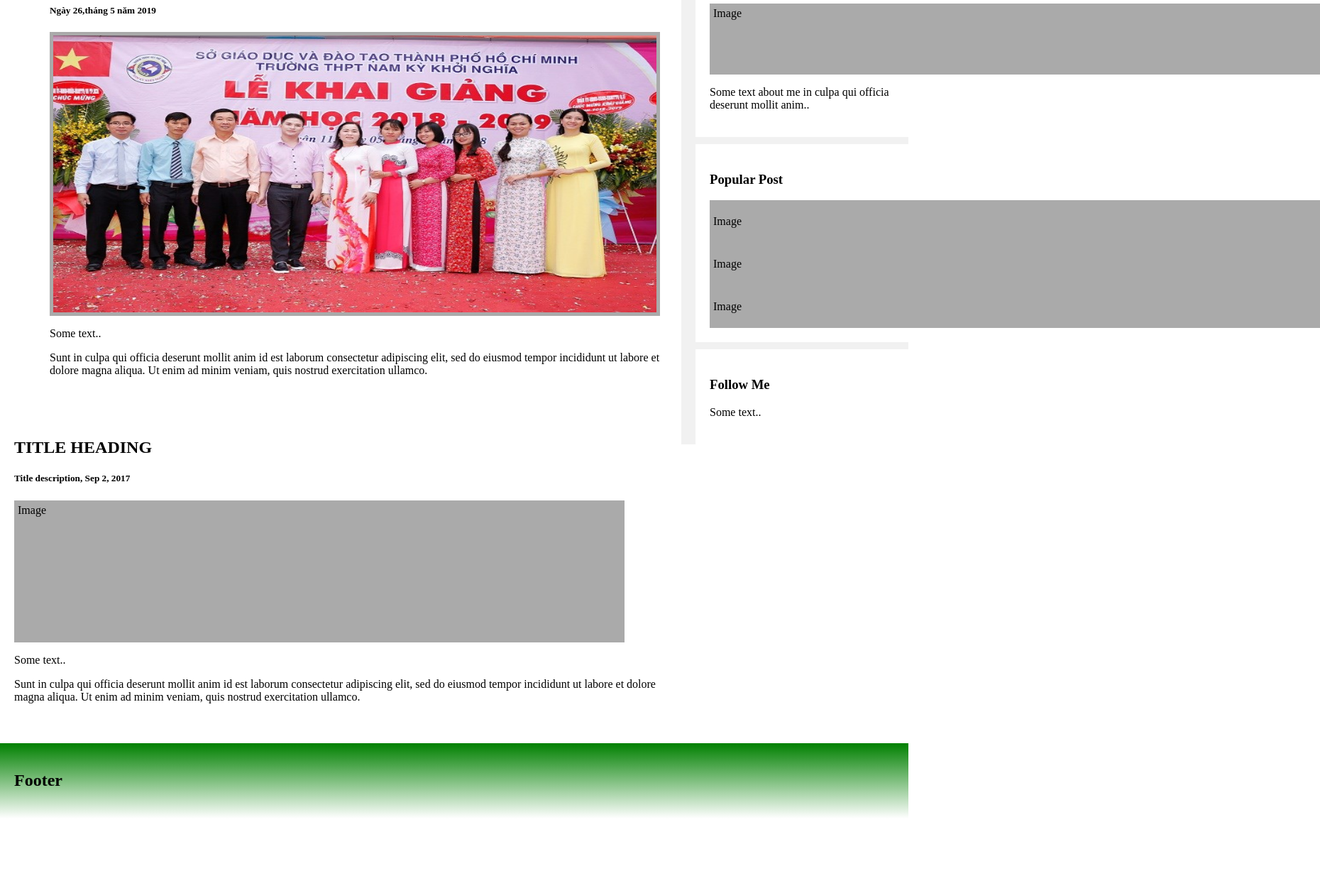
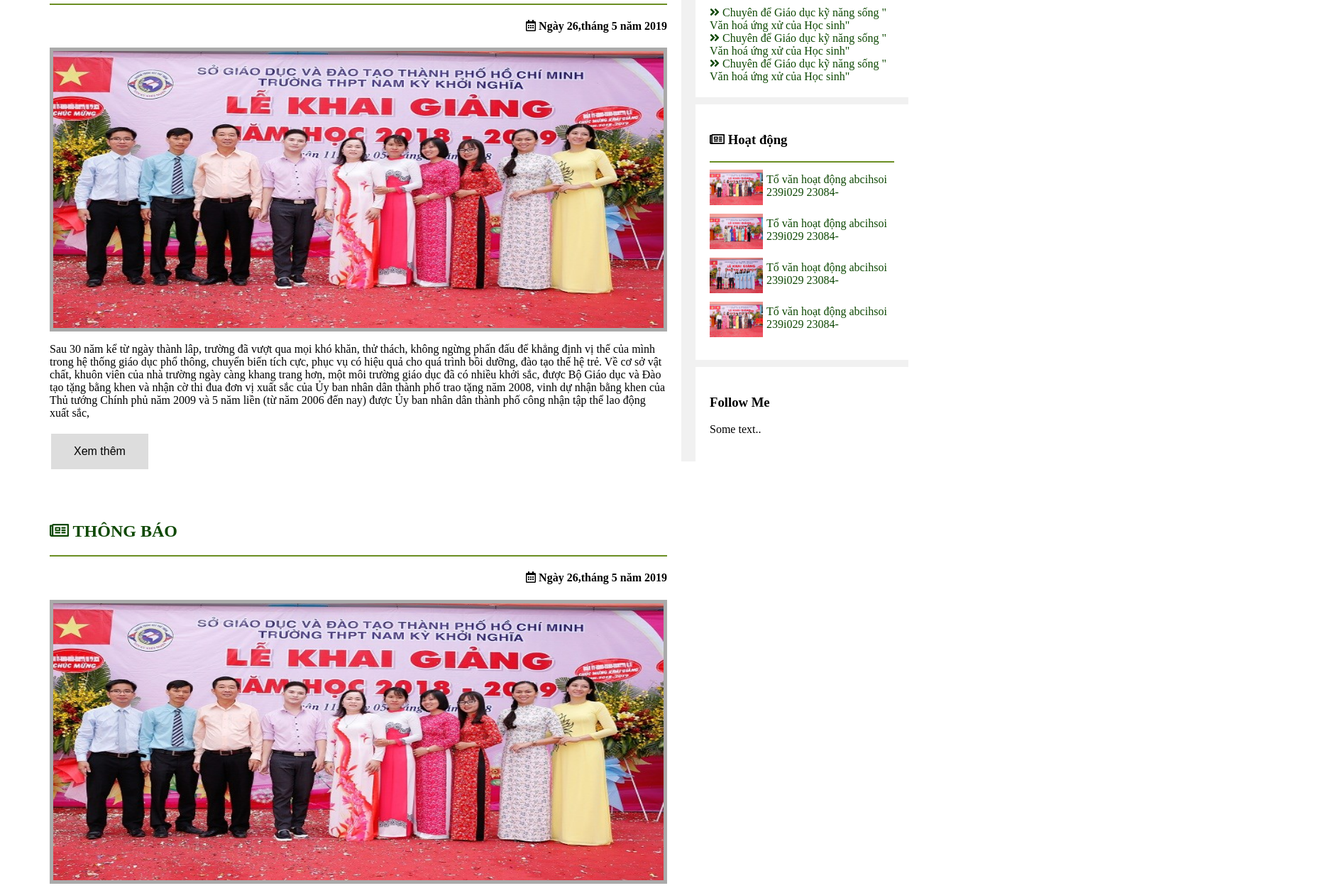
Before and after one commit to phanvanphu/phanvanphu123, a plain HTML site: page index.html in a window 1280 px wide. Shown: the part 278-1536 px from the top of the page at 71% size, 1860 px wide, since content can reach past the window. Before the commit the page ends 1431 px from the top, so only its background shows below. Drawn offline with Linux system fonts and the light colour scheme.

Commit message:
init sources

```diff
--- a/css/main.css
+++ b/css/main.css
@@ -163,7 +163,7 @@ body {
 .fakeimg {
     background-color: #aaa;
     padding: 5px;
-    width:860px;
+    width:100%;
 }
 
 /* Add a card effect for articles */
@@ -181,12 +181,6 @@ body {
 }
 
 /* Footer */
-.footer {
-    padding: 20px;
-    text-align: center;
-    background: #ddd;
-    margin-top: 20px;
-}
 .label-contact{
     padding-left: 10px;
     position: absolute;
@@ -204,7 +198,7 @@ body {
 .footer {
     padding: 20px;
     text-align: left;
-    background-image: linear-gradient(green,white);
+    background-image: linear-gradient(white,green);
     margin-top: 20px;
 }
 .hf {
@@ -213,3 +207,70 @@ body {
     float: left;
     padding-right: 30px;
 }
+.main-footer{
+    text-align: left;
+    display:flex;
+    margin-left:50px;
+}
+.text-footer{
+    padding-left: 10px;
+}
+a{
+    color:#0e4803;
+
+}
+a:link {
+    text-decoration: none;
+}
+
+a:visited {
+    text-decoration: none;
+}
+
+a:hover {
+    text-decoration: underline;
+}
+
+a:active {
+    text-decoration: underline;
+}
+.btn {
+    background-color: #ddd;
+    border: none;
+    color: black;
+    padding: 16px 32px;
+    text-align: center;
+    font-size: 16px;
+    margin: 4px 2px;
+    transition: 0.3s;
+    cursor:pointer;
+}
+
+.btn:hover {
+    background-color: #3e8e41;
+    color: white;
+}
+.header-card{
+    border-bottom: 2px solid olivedrab;
+    margin-bottom:10px;
+
+}
+.img-valign {
+    vertical-align: middle;
+    margin-bottom: 0.75em;
+    height:50px;
+}
+
+.text1 {
+    font-size: 44px;
+}
+
+.text2 {
+    font-size: 24px;
+}
+.flex{
+    display:flex;
+}
+.text-activity{
+    padding:5px
+}
--- a/index.html
+++ b/index.html
@@ -32,7 +32,7 @@
 </div>
 
 <div class="navbar">
-    <a href="#home">Trang chủ</a>
+    <a href="#home"><i class="fas fa-home"></i> Trang chủ</a>
     <div class="dropdown">
         <button class="dropbtn">Tin tức và sự kiện
             <i class="fas fa-caret-down"></i>
@@ -67,33 +67,77 @@
 <div class="row">
     <div class="leftcolumn">
         <div class="card main-content">
-            <h2>TIN TỨC VÀ SỰ KIỆN</h2>
-            <h5>Ngày 26,tháng 5 năm 2019</h5>
+            <div class="header-card">
+            <a href="#"><h2> <i class="far fa-newspaper"></i> TIN TỨC VÀ SỰ KIỆN</h2></a>
+            </div>
+            <h4 style="text-align:right"><i class="far fa-calendar-alt"></i> Ngày 26,tháng 5 năm 2019</h4>
             <div class="fakeimg" style="height:400px;">
                 <img class="content-img" src="images/khai-giang.jpg">
             </div>
-            <p>Some text..</p>
-            <p>Sunt in culpa qui officia deserunt mollit anim id est laborum consectetur adipiscing elit, sed do eiusmod tempor incididunt ut labore et dolore magna aliqua. Ut enim ad minim veniam, quis nostrud exercitation ullamco.</p>
+            <p>Sau 30 năm kể từ ngày thành lâp, trường đã vượt qua mọi khó khăn, thử thách, không ngừng phấn đấu để khẳng định vị thế của mình trong hệ thống giáo dục phổ thông, chuyển biến tích cực, phục vụ có hiệu quả cho quá trình bồi dưỡng, đào tạo thế hệ trẻ. Về cơ sở vật chất, khuôn viên của nhà trường ngày càng khang trang hơn, một môi trường giáo dục đã có nhiều khởi sắc, được Bộ Giáo dục và Đào tạo tặng bằng khen và nhận cờ thi đua đơn vị xuất sắc của Ủy ban nhân dân thành phố trao tặng năm 2008, vinh dự nhận bằng khen của Thủ tướng Chính phủ năm 2009 và 5 năm liền (từ năm 2006 đến nay) được Ủy ban nhân dân thành phố công nhận tập thể lao động xuất sắc,</p>
+            <button class="btn"> Xem thêm</button>
+
         </div>
-        <div class="card">
-            <h2>TITLE HEADING</h2>
-            <h5>Title description, Sep 2, 2017</h5>
-            <div class="fakeimg" style="height:200px;">Image</div>
-            <p>Some text..</p>
-            <p>Sunt in culpa qui officia deserunt mollit anim id est laborum consectetur adipiscing elit, sed do eiusmod tempor incididunt ut labore et dolore magna aliqua. Ut enim ad minim veniam, quis nostrud exercitation ullamco.</p>
+        <div class="card main-content">
+            <div class="header-card">
+                <a href="#"><h2> <i class="far fa-newspaper"></i> THÔNG BÁO</h2></a>
+            </div>
+            <h4 style="text-align:right"><i class="far fa-calendar-alt"></i> Ngày 26,tháng 5 năm 2019</h4>
+            <div class="fakeimg" style="height:400px;">
+                <img class="content-img" src="images/khai-giang.jpg">
+            </div>
+            <p>Sau 30 năm kể từ ngày thành lâp, trường đã vượt qua mọi khó khăn, thử thách, không ngừng phấn đấu để khẳng định vị thế của mình trong hệ thống giáo dục phổ thông, chuyển biến tích cực, phục vụ có hiệu quả cho quá trình bồi dưỡng, đào tạo thế hệ trẻ. Về cơ sở vật chất, khuôn viên của nhà trường ngày càng khang trang hơn, một môi trường giáo dục đã có nhiều khởi sắc, được Bộ Giáo dục và Đào tạo tặng bằng khen và nhận cờ thi đua đơn vị xuất sắc của Ủy ban nhân dân thành phố trao tặng năm 2008, vinh dự nhận bằng khen của Thủ tướng Chính phủ năm 2009 và 5 năm liền (từ năm 2006 đến nay) được Ủy ban nhân dân thành phố công nhận tập thể lao động xuất sắc,</p>
+            <button class="btn"> Xem thêm</button>
         </div>
     </div>
     <div class="rightcolumn">
         <div class="card">
-            <h2>About Me</h2>
-            <div class="fakeimg" style="height:100px;">Image</div>
-            <p>Some text about me in culpa qui officia deserunt mollit anim..</p>
+            <div class="header-card">
+            <h3> <i class="far fa-newspaper"></i> Tin gần đây</h3>
+            </div>
+          <div>
+              <a href="#"> <i class="fa fa-angle-double-right"></i>
+                   Chuyên để Giáo dục kỹ năng sống " Văn hoá ứng xử của Học sinh"</a>
+          </div>
+            <div>
+                <a href="#"> <i class="fa fa-angle-double-right"></i>
+                    Chuyên để Giáo dục kỹ năng sống " Văn hoá ứng xử của Học sinh"
+                </a>
+            </div>
+            <div>
+                <a href="#"><i class="fa fa-angle-double-right"></i>
+                    Chuyên để Giáo dục kỹ năng sống " Văn hoá ứng xử của Học sinh"
+                </a>
+            </div>
         </div>
         <div class="card">
-            <h3>Popular Post</h3>
-            <div class="fakeimg"><p>Image</p></div>
-            <div class="fakeimg"><p>Image</p></div>
-            <div class="fakeimg"><p>Image</p></div>
+            <div class="header-card">
+                <h3> <i class="far fa-newspaper"></i> Hoạt động</h3>
+            </div>
+            <div class="flex">
+                <div>
+                <img class="img-valign" src="images/AV.jpg" alt="" />
+                </div>
+                <a class="text-activity" href="#"> Tổ văn hoạt động abcihsoi 239i029 23084-</a>
+            </div>
+            <div class="flex">
+                <div>
+                    <img class="img-valign" src="images/Van.jpg" alt="" />
+                </div>
+                <a class="text-activity" href="#"> Tổ văn hoạt động abcihsoi 239i029 23084-</a>
+            </div>
+            <div class="flex">
+                <div>
+                    <img class="img-valign" src="images/Li.jpg" alt="" />
+                </div>
+                <a class="text-activity" href="#"> Tổ văn hoạt động abcihsoi 239i029 23084-</a>
+            </div>
+            <div class="flex">
+                <div>
+                    <img class="img-valign" src="images/AV.jpg" alt="" />
+                </div>
+                <a class="text-activity" href="#"> Tổ văn hoạt động abcihsoi 239i029 23084-</a>
+            </div>
         </div>
         <div class="card">
             <h3>Follow Me</h3>
@@ -101,8 +145,16 @@
         </div>
     </div>
 </div>
-<div class="footer">
-    <h2>Footer</h2>
+<div class="footer ">
+    <div class="text main-footer">
+        <img class="logo"  src="images/logo.png">
+    <div class="text-footer">
+        <b>TRƯỜNG THPT NAM KỲ KHỞI NGHĨA
+            </b>
+            <p>  <i class="fas fa-map-marked"></i>  Địa chỉ : 269/8 Nguyễn Thị Nhỏ, F16, Quận 11, TP. Hồ Chí Minh
+            </p>
+    </div>
+    </div>
 </div>
 </body>
 </html>
```
